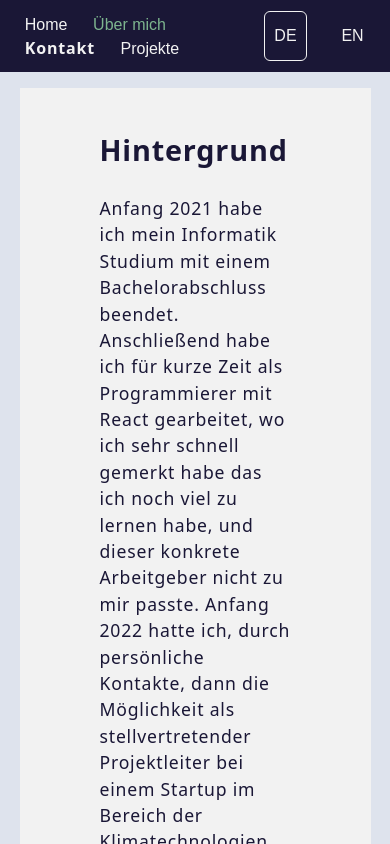
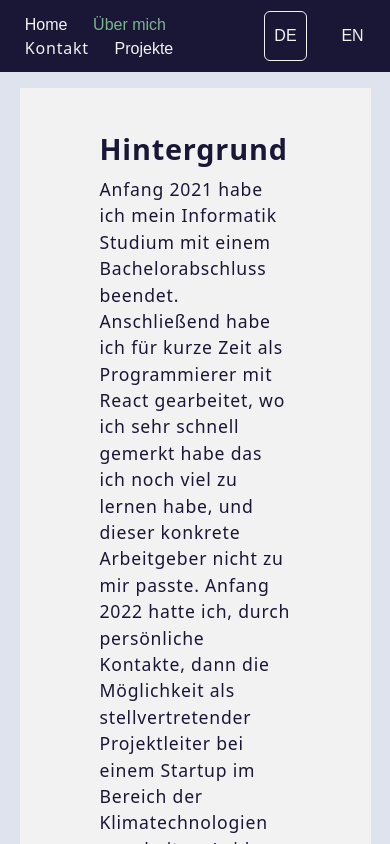
Before and after one commit to SutonToch/Portfolio, a React (Vite) app: page / in a window 390 px wide. Both pictures are taken after a click on the button "Über mich". Shown: the top 844 px of the page. Built offline with nearby package versions, Linux system fonts and the light colour scheme.

Commit message:
UPDATE minor style adjustment

```diff
--- a/src/styles/About.css
+++ b/src/styles/About.css
@@ -15,9 +15,12 @@
 }
 .about--content-container h2 {
   font-size: 2rem;
+  margin-top: 0.8em;
+  margin-bottom: 0.2em;
 }
 .about--content-container p {
   font-size: 1.2rem;
+  margin: 0;
 }
 
 @media (max-width: 1100px) {
--- a/src/styles/Header.css
+++ b/src/styles/Header.css
@@ -3,6 +3,7 @@ header {
   inset: 0;
   background-color: hsl(245, 40%, 15%);
   padding: 0.75em;
+  z-index: 2;
 }
 header .container {
   display: flex;
@@ -53,6 +54,7 @@ header a {
     font-size: 1rem;
     padding-inline: 0.5em;
     margin-inline: 0.3em;
+    font-weight: 500;
   }
 }
 
--- a/src/styles/scss/About.scss
+++ b/src/styles/scss/About.scss
@@ -17,9 +17,12 @@
 
     h2 {
         font-size: 2rem;
+        margin-top: 0.8em;
+        margin-bottom: 0.2em;
     }
     p {
         font-size: 1.2rem;
+        margin: 0;
     }
 }
 
--- a/src/styles/scss/Header.scss
+++ b/src/styles/scss/Header.scss
@@ -5,6 +5,7 @@ header {
     inset: 0;
     background-color: var.$clr-darkblue;
     padding: 0.75em;
+    z-index: 2;
 
     .container {
         display: flex;
@@ -59,5 +60,6 @@ header {
         font-size: 1rem;
         padding-inline: 0.5em;
         margin-inline: 0.3em;
+        font-weight: 500;
     }
 }
```
Also changed, not shown: 2 other files (tests, documents, lock files or other folders).
